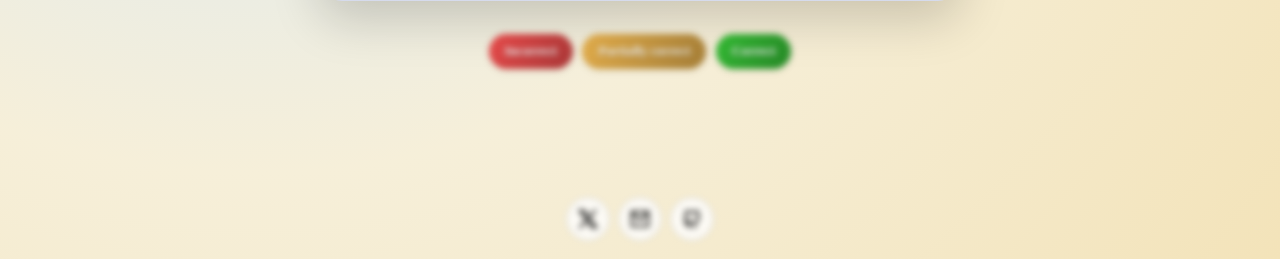
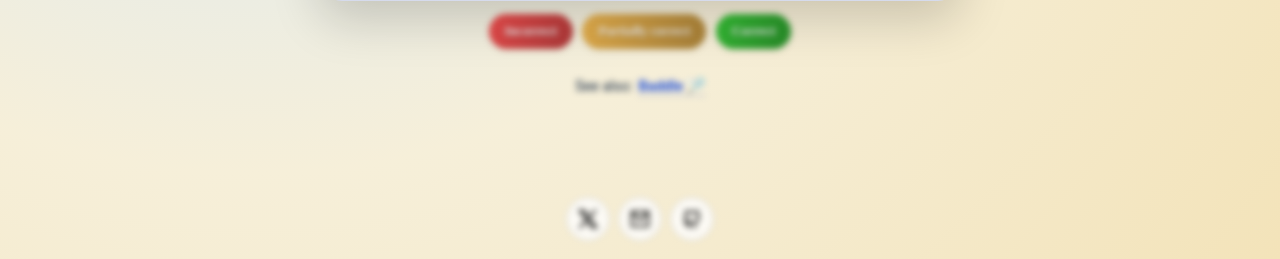
Before and after one commit to ekazukii/onedle, a Node project: template views/index.ejs in a window 1280 px wide. Shown: the part 541-800 px from the top of the page. Run offline with Node 20 templates, Linux system fonts and the light colour scheme; the template is opened without the code that fills it, so the values that code supplies are empty; some web fonts are replaced.

Commit message:
feat: add Baddle cross-link and Arthur Couteau credit, fix Docker tsc build
- Add "See also: Baddle 🏸" link between the legend and footer on the main page
- Credit Arthur Couteau for the revamped UI in the Help modal
- Use project-pinned TypeScript via `npm run build` in Docker instead of
  globally installing the latest tsc, which now errors on the deprecated
  `moduleResolution: "node"` option (TS 6.0)

```diff
--- a/public/index.css
+++ b/public/index.css
@@ -647,6 +647,32 @@ thead {
   white-space: nowrap;
 }
 
+/* ---------- See also ---------- */
+#see-also {
+  display: flex;
+  justify-content: center;
+  align-items: center;
+  margin: 1.2rem auto 0;
+  padding: 0.6rem 1rem;
+  font-family: Roboto, sans-serif;
+  font-size: 0.9rem;
+  color: var(--text-color);
+}
+
+#see-also a {
+  margin-left: 0.35rem;
+  color: var(--primary-color);
+  font-weight: 600;
+  text-decoration: none;
+  border-bottom: 1px dashed color-mix(in srgb, var(--primary-color) 50%, transparent);
+  transition: color var(--transition), border-color var(--transition);
+}
+
+#see-also a:hover {
+  color: var(--accent-color);
+  border-bottom-color: var(--accent-color);
+}
+
 /* ---------- Footer ---------- */
 footer {
   display: flex;
--- a/views/index.ejs
+++ b/views/index.ejs
@@ -112,6 +112,10 @@
                     Correct
                 </div>
             </div>
+
+            <div id="see-also">
+                See also: <a href="https://baddle.up.railway.app/" target="_blank" rel="noopener">Baddle <span aria-hidden="true">🏸</span></a>
+            </div>
         </div>
 
         <footer>
@@ -188,6 +192,9 @@
             <div>
                 <p>All the data has been gathered from the <a href="onepiece.fandom.com/wiki">One Piece fandom</a> using some code from <a href="https://github.com/dilaouid/FandomScraper">FandomScraper</a></p>
             </div>
+            <div>
+                <p>Thanks to <strong>Arthur Couteau</strong> for the revamped UI.</p>
+            </div>
         </div>
     </div>
 
```
Also changed, not shown: 1 other file.
